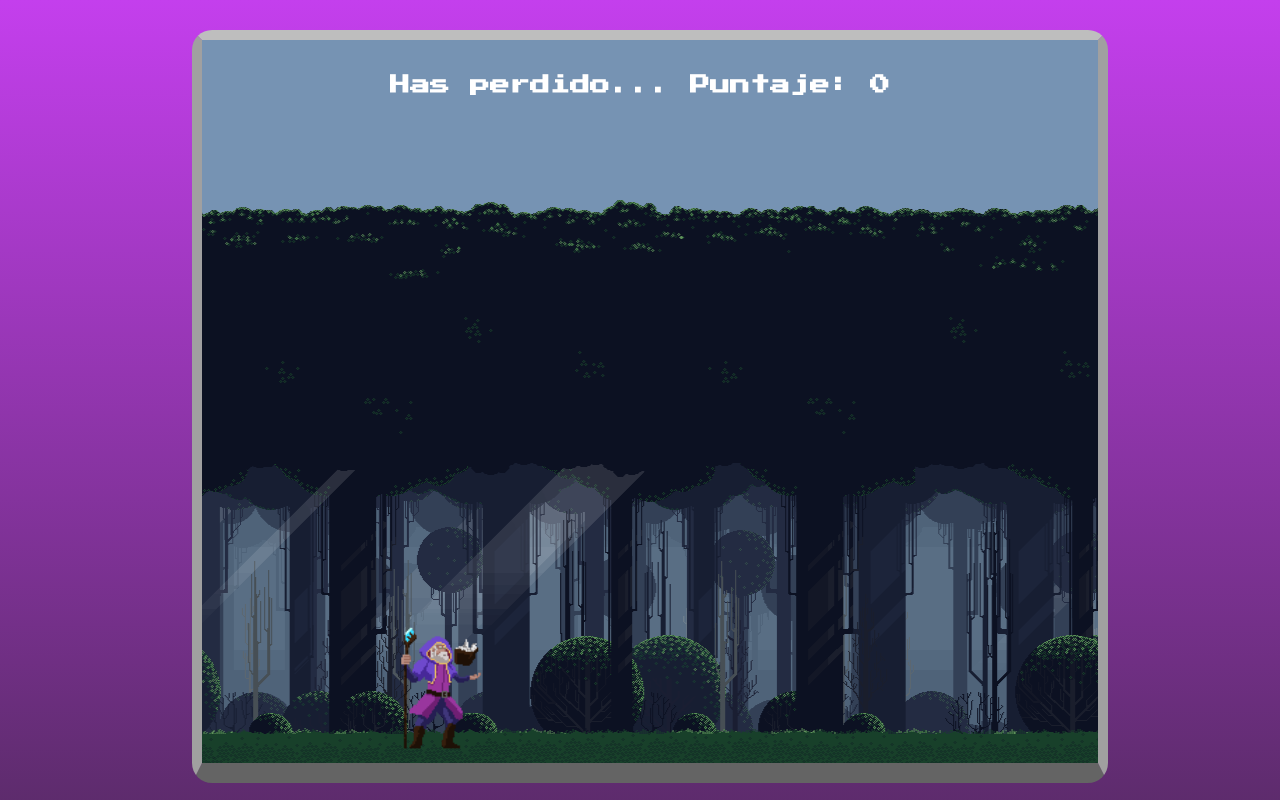
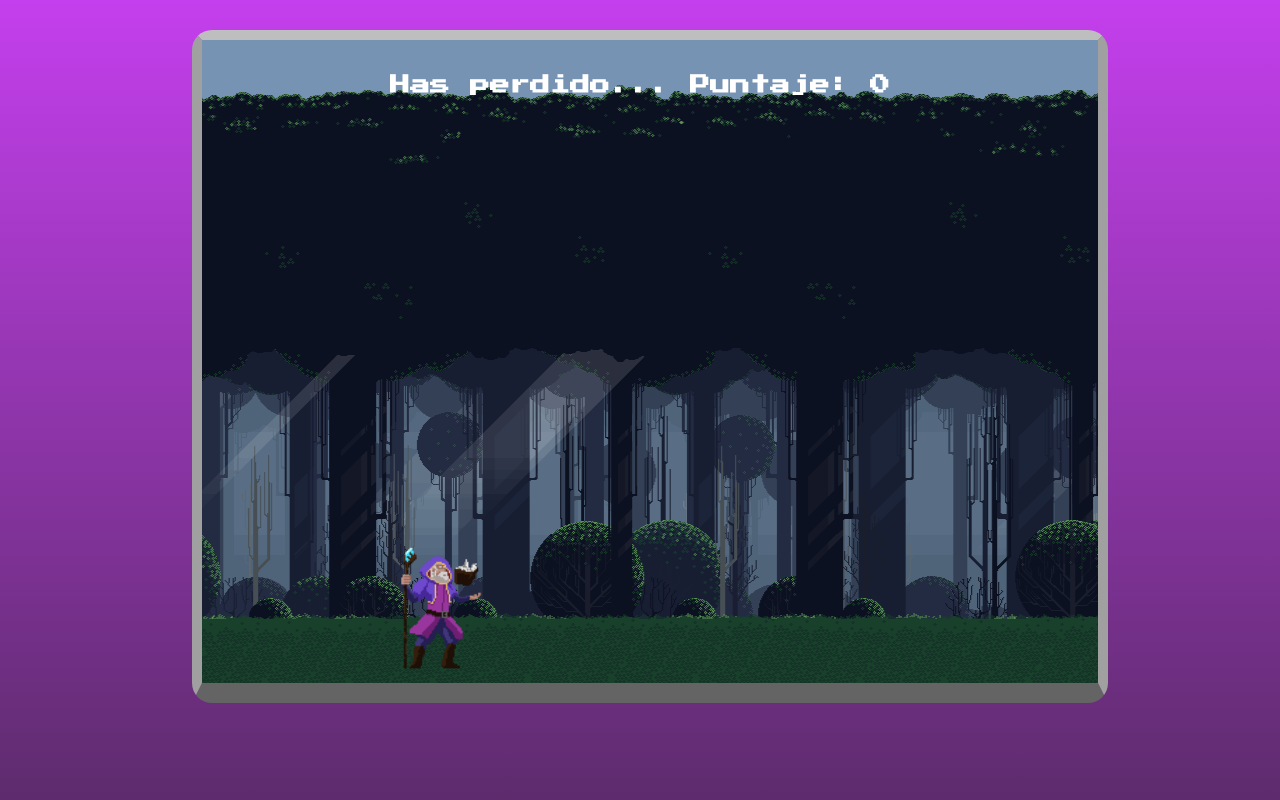
Before and after one commit to ferminmedina1/interfaces-3, a plain HTML site: page index.html in a window 1280 px wide. Shown: the top 800 px of the page. Drawn offline with Linux system fonts and the light colour scheme.

Commit message:
bug div "game" listo

```diff
--- a/css/layers.css
+++ b/css/layers.css
@@ -18,14 +18,14 @@
 }
 
 .layer{
-    min-height: 723px;
+    min-height: 643px;
     width: 100%;
     height: 100%;
     position: absolute;
     top: 0;
     left: 0;
     background-repeat: repeat-x;
-    background-position: 0%;
+    background-position-y: 100%;
     animation-name: scroll;
     animation-timing-function: linear;
     animation-iteration-count: infinite;
--- a/index.html
+++ b/index.html
@@ -13,10 +13,10 @@
     <title>Entrega 3</title>
 </head>
 <body>
-    <header>
+    <!-- <header>
         <img src="img/exa.jpg" alt="exa-img" id='exa-img'>
         <h1 class="title">Ejercicio Entregable – Práctico Nº3</h1>
-    </header>
+    </header> -->
     <div class="gameContainer">
         <div class="layer-container">
             <h1 class="time">Tiempo restante: 60</h1>
```
